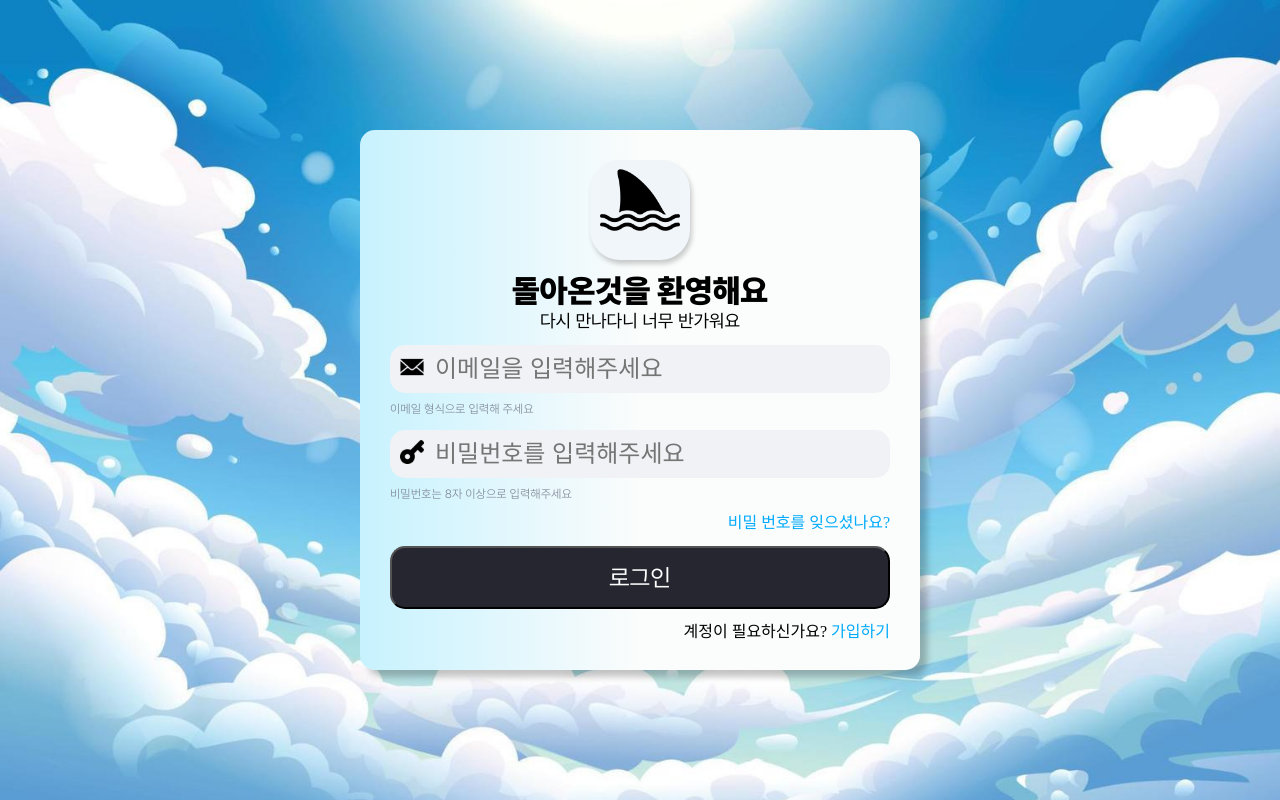
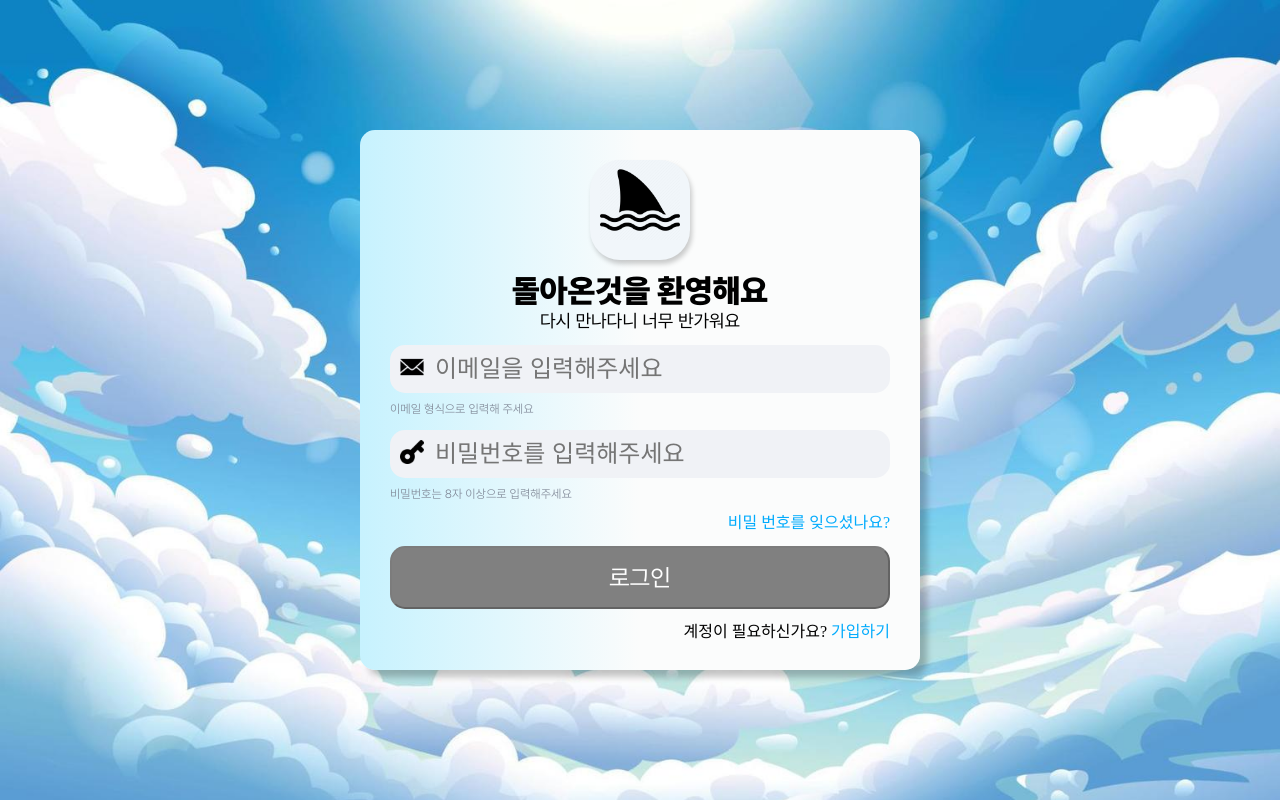
Before and after one commit to Heunsei/da_heun_duo, a Next.js app in the folder frontend/: page /login in a window 1280 px wide. Built offline with nearby package versions, Linux system fonts and the light colour scheme.

Commit message:
feat(auth): 공용 컴포넌트 수정
입력값에 따른 button 의 disabled 속성을 추가했습니다

```diff
--- a/frontend/src/components/auth-components/auth-input.module.css
+++ b/frontend/src/components/auth-components/auth-input.module.css
@@ -1,4 +1,5 @@
 .container {
+  width: 100%;
   display: flex;
   flex-direction: column;
   gap: 10px;
--- a/frontend/src/components/auth-components/auth-input.tsx
+++ b/frontend/src/components/auth-components/auth-input.tsx
@@ -1,14 +1,13 @@
 "use client";
+//library
+import { ChangeEvent, Dispatch, SetStateAction, useEffect } from "react";
+//style
+import style from "./auth-input.module.css";
+import { StaticImageData } from "next/image";
+//component
+//utils
 import { AuthInputType } from "@/app/utils/type";
-import style from "./auth-input.module.css";
-import {
-  ChangeEvent,
-  Dispatch,
-  SetStateAction,
-  useEffect,
-  useState,
-} from "react";
-import { StaticImageData } from "next/image";
+
 type inputType = keyof AuthInputType;
 
 export default function AuthInput({
@@ -21,6 +20,7 @@ export default function AuthInput({
   cautionary,
   backgroundImage,
   validator,
+  disable,
 }: {
   value: string;
   setValue: Dispatch<SetStateAction<string>>;
@@ -31,6 +31,7 @@ export default function AuthInput({
   cautionary: string | undefined;
   backgroundImage: StaticImageData;
   validator?: (value: string) => boolean;
+  disable?: boolean;
 }) {
   useEffect(() => {
     if (validator) {
@@ -41,6 +42,8 @@ export default function AuthInput({
   return (
     <div className={style.container}>
       <input
+        disabled={disable}
+        autoComplete="off"
         style={{ backgroundImage: `url(${backgroundImage.src})` }}
         value={value}
         name={authType}
--- a/frontend/src/components/auth-components/auth-submit-button.module.css
+++ b/frontend/src/components/auth-components/auth-submit-button.module.css
@@ -7,3 +7,12 @@
   font-family: "Pretendard-Regular";
   cursor: pointer;
 }
+
+.disable_container {
+  background-color: #808080;
+  color: #ffffff;
+  padding: 15px;
+  border-radius: 15px;
+  font-size: 24px;
+  font-family: "Pretendard-Regular";
+}
--- a/frontend/src/components/auth-components/auth-submit-button.tsx
+++ b/frontend/src/components/auth-components/auth-submit-button.tsx
@@ -1,7 +1,20 @@
 import style from "./auth-submit-button.module.css";
-export default function AuthSubmitButton({ text }: { text: string }) {
+export default function AuthSubmitButton({
+  inputCondition,
+  isPending,
+  text,
+}: {
+  inputCondition: boolean;
+  isPending: boolean;
+  text: string;
+}) {
+  const disabled = isPending || !inputCondition;
   return (
-    <button className={style.container} type="submit">
+    <button
+      disabled={disabled}
+      className={disabled ? style.disable_container : style.container}
+      type="submit"
+    >
       {text}
     </button>
   );
```
